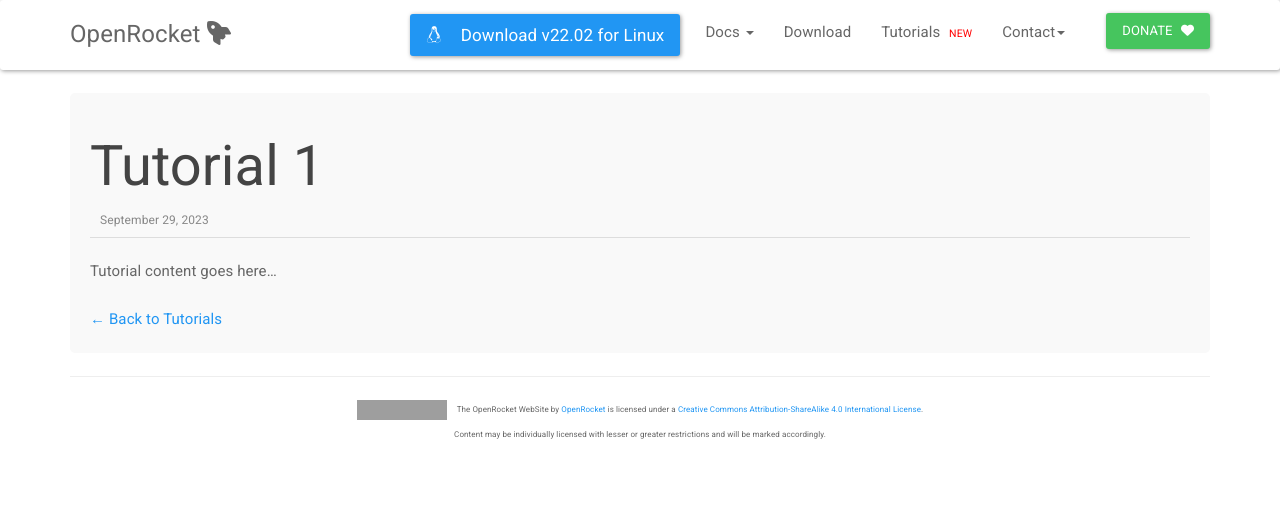
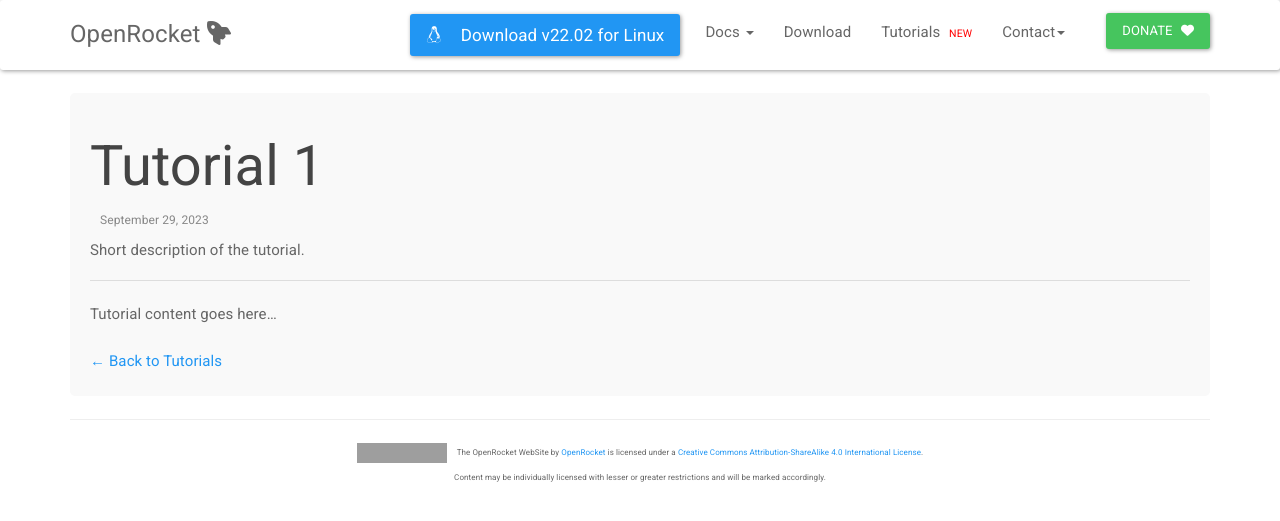
Before and after one commit to openrocket/openrocket.github.io, a Jekyll site: the page built from _tutorials/tutorial1.md, in a window 1280 px wide. Shown: the top 521 px of the page. Built offline with Jekyll 4.4.1, drawn with Linux system fonts in a browser that asks for light colours; nearby versions of some CDN libraries; grey boxes are pictures that could not be loaded.

Commit message:
Add description to tutorials page

```diff
--- a/_layouts/tutorial.html
+++ b/_layouts/tutorial.html
@@ -6,6 +6,7 @@ layout: interior-page
     <header>
         <h1>{{ page.title }}</h1>
         <span class="tutorial-date">{{ page.date | date: "%B %d, %Y" }}</span>
+        <p>{{ page.description }}</p>
     </header>
 
     <section>
```
